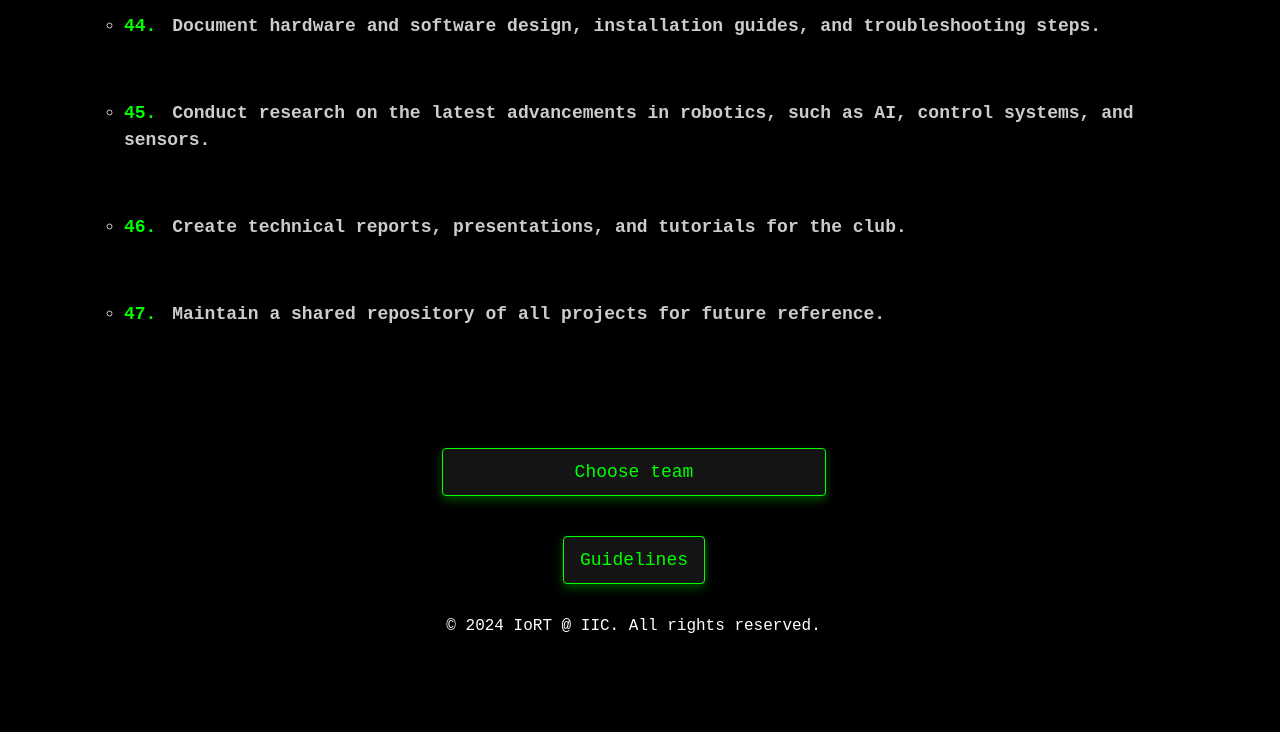
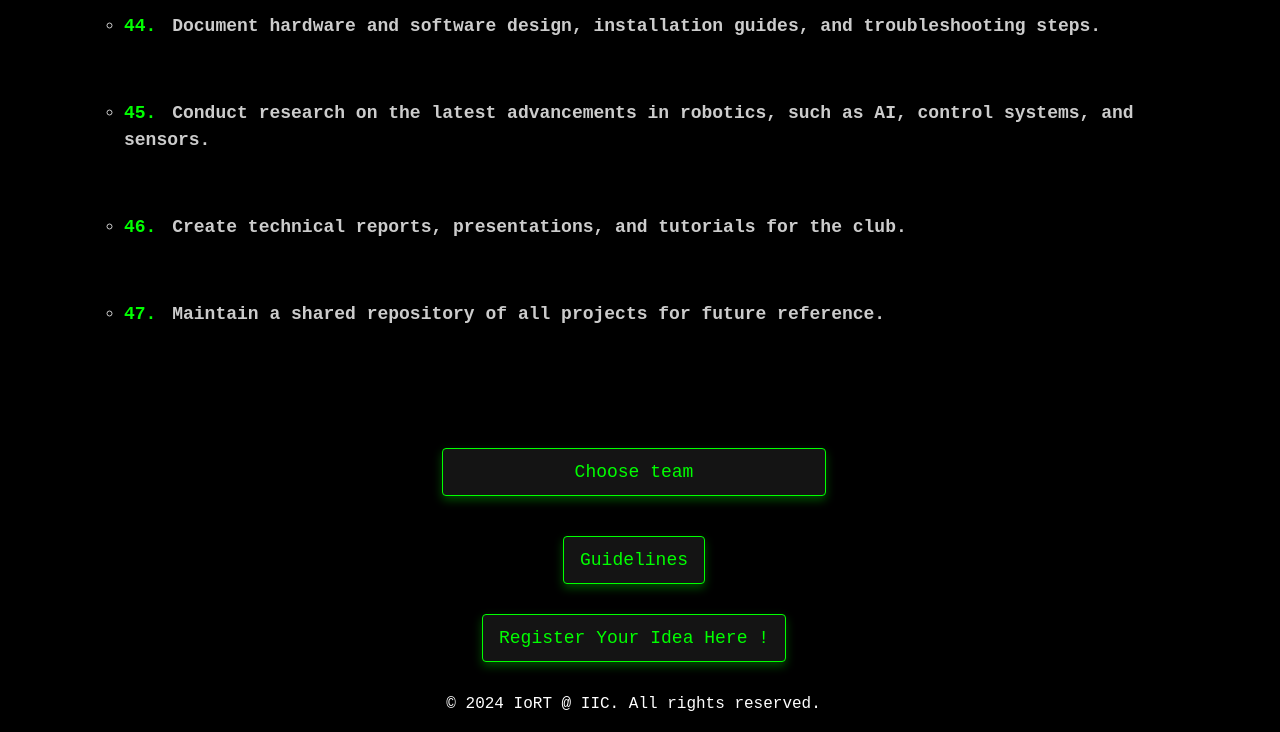
Before and after one commit to TOMartilence/iortteams, a plain HTML site: page index.html in a window 1280 px wide. Shown: the part 5651-6383 px from the top of the page. Before the commit the page ends 6305 px from the top, so only its background shows below. Drawn offline with nearby package versions, Linux system fonts and the light colour scheme.

Commit message:
Update index.html

```diff
--- a/index.html
+++ b/index.html
@@ -473,6 +473,8 @@
 </a>
 <a href="https://tomartilence.github.io/guidelines/" style="margin: auto;">            <button class="button-30" style="margin-bottom: 30px;">Guidelines</button>
 </a>
+    <a href="https://forms.gle/rDpjZ1TSfLEiRdVU8" style="margin: auto;">            <button class="button-30" style="margin-bottom: 30px;">Register Your Idea Here !</button>
+</a>
 <div class="footer"></div>
     <p style="color: white; text-align: center;">&copy; 2024 IoRT @ IIC. All rights reserved.</p>
   </div>
```
